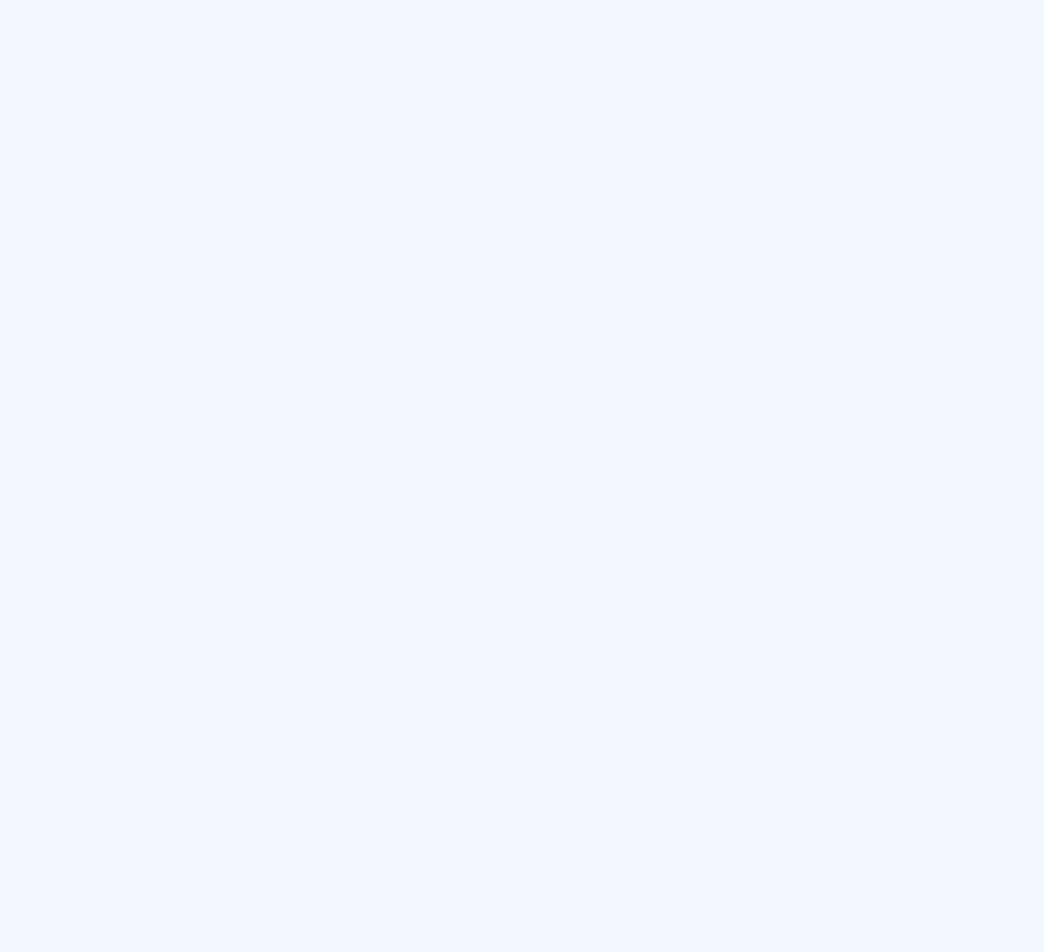
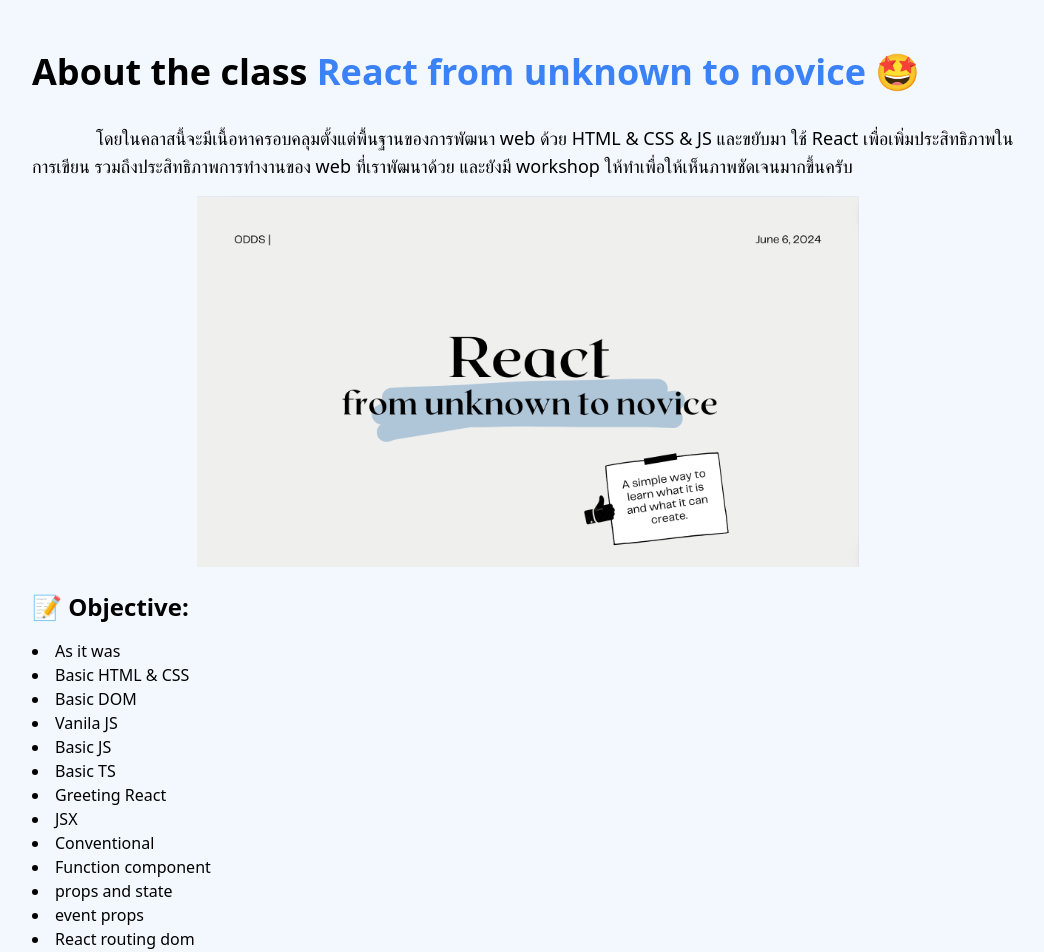
Before and after one commit to bazsup/todoapp-2024, a React (Vite) app: page /about in a window 1280 px wide. Before the commit this address had no page. Shown: the part 60-1012 px from the top of the page, without its empty margins (112-1156 px from the left). Before the commit the page ends 800 px from the top, so only its background shows below. Built offline with nearby package versions, Linux system fonts and the light colour scheme.

Commit message:
introduce about page

```diff
--- a/src/App.tsx
+++ b/src/App.tsx
@@ -9,6 +9,7 @@ import { fakeAuthProvider } from "./auth";
 import Home from "./components/Home";
 import Navbar from "./components/Navbar";
 import Todos from "./components/Todos";
+import About from "./components/About";
 
 const router = createBrowserRouter([
   {
@@ -32,6 +33,10 @@ const router = createBrowserRouter([
       {
         path: "todos",
         Component: Todos,
+      },
+      {
+        path: "about",
+        Component: About,
       },
     ],
   },
--- /dev/null
+++ b/src/components/About.tsx
@@ -0,0 +1,109 @@
+import reactClass from "../assets/react-class.png";
+import nvmScreenshot from "../assets/nvm_result_screenshot.png";
+
+function About() {
+  return (
+    <div className="max-w-screen-lg mx-auto flex flex-col gap-4">
+      <h1 className="text-4xl font-bold">
+        About the class{" "}
+        <span className="text-blue-500 font-bold">
+          React from unknown to novice 🤩
+        </span>
+      </h1>
+      <p className="text-lg mt-4 indent-16">
+        โดยในคลาสนี้จะมีเนื้อหาครอบคลุมตั้งแต่พื้นฐานของการพัฒนา web ด้วย HTML &
+        CSS & JS และขยับมา ใช้ React เพื่อเพิ่มประสิทธิภาพในการเขียน
+        รวมถึงประสิทธิภาพการทำงานของ web ที่เราพัฒนาด้วย และยังมี workshop
+        ให้ทำเพื่อให้เห็นภาพชัดเจนมากขึ้นครับ
+      </p>
+      <div>
+        <img src={reactClass} className="w-full md:w-2/3 mx-auto" />
+      </div>
+      <div className="flex flex-col gap-4 pb-12">
+        <h2 className="text-2xl font-bold mt-2">📝 Objective:</h2>
+        <ul className="list-disc list-inside">
+          <li>As it was</li>
+          <li>Basic HTML &amp; CSS&nbsp;</li>
+          <li>Basic DOM</li>
+          <li>Vanila JS&nbsp;</li>
+          <li>Basic JS</li>
+          <li>Basic TS</li>
+          <li>
+            Greeting React&nbsp;
+            <ul className="list-disc list-inside">
+              <li>JSX</li>
+              <li>Conventional</li>
+              <li>
+                Function component
+                <ul className="list-disc list-inside">
+                  <li>props and state&nbsp;</li>
+                  <li>event props</li>
+                </ul>
+              </li>
+            </ul>
+          </li>
+          <li>React routing dom</li>
+          <li>Higher Order Component</li>
+          <li>
+            Hook
+            <ul className="list-disc list-inside">
+              <li>useState</li>
+              <li>life cycle</li>
+              <li>useEffect</li>
+              <li>useRef</li>
+              <li>useMemo</li>
+              <li>useCallback</li>
+              <li>useContext</li>
+            </ul>
+          </li>
+          <li>Integrate to API (by Axios)</li>
+          <li>Component Testing</li>
+        </ul>
+        <h2 className="text-2xl font-bold mt-2">🤓 คลาสนี้เหมาะกับใคร</h2>
+        <ul className="list-disc list-inside">
+          <li>
+            เหมาะกับผู้ที่สนใจการพัฒนาเว็บไซต์ตั้งแต่เริ่มต้นด้วย HTML CSS JS
+            จนไปถึงการใช้ React เพื่อเพิ่มประสิทธิภาพในการทำงานของ web มากขึ้น
+          </li>
+        </ul>
+        <h2 className="text-2xl font-bold mt-2">🥨 PrereQuisites:</h2>
+        <ul className="list-disc list-inside">
+          <li>
+            NVM (Node Version Manager)&nbsp;
+            <ul className="list-disc list-inside">
+              <li>Mac can install by Brew</li>
+              <li>
+                Window&nbsp;{" "}
+                <a
+                  href="https://github.com/coreybutler/nvm-windows/releases"
+                  target="_blank"
+                  rel="noreferrer"
+                >
+                  https://github.com/coreybutler/nvm-windows/releases
+                </a>
+                &nbsp; (choose nvm-setup.exe)
+              </li>
+            </ul>
+          </li>
+          <li>VS code</li>
+          <li>Git</li>
+        </ul>
+        <div>Run NVM in terminal and see result</div>
+        <img src={nvmScreenshot} alt="" className="w-full md:w-2/3 mx-auto" />
+        <div>
+          <span className="font-bold">🗓️ วันที่สอน</span>:&nbsp; พฤหัส - ศุกร์
+          ที่ 6 - 7 มิถุนายน&nbsp; เวลา 9:00 - 17:00 น.
+        </div>
+        <div>
+          <span className="font-bold">🗼สถานที่:</span>&nbsp; Tipco Tower
+        </div>
+        <div>
+          🙋🏻รอบนี้รับจำกัดที่ 30 คน ขอสงวนสิทธ์ให้กับน้องๆ สหกิจก่อนครับ
+          หากผู้เรียนคนไหนเป็นสหกิจ รบกวนวงเล็บต่อท้ายว่า (สหกิจ) ด้วยน้าาาาา
+        </div>
+      </div>
+    </div>
+  );
+}
+
+export default About;
--- a/src/components/Home.tsx
+++ b/src/components/Home.tsx
@@ -6,7 +6,7 @@ function Home() {
       <div className="w-1/3 flex p-4 flex-col justify-center items-start text-left gap-6">
         <h1 className="text-5xl leading-tight">
           <span className="text-gray-500">Simplest Todo App powered by </span>
-          <span className="text-blue-500 font-bold line-he">React</span>
+          <span className="text-blue-500 font-bold">React</span>
         </h1>
       </div>
       <div className="w-2/3">
--- a/src/components/Navbar.tsx
+++ b/src/components/Navbar.tsx
@@ -9,6 +9,7 @@ function Navbar() {
         </Link>
         <div className="flex gap-5 items-center justify-end">
           <Link to="/todos">Go to App</Link>
+          <Link to="/about">About</Link>
           <button className="rounded-full bg-blue-500 text-white px-4 py-2">
             Login
           </button>
```
Also changed, not shown: src/assets/nvm_result_screenshot.png (added), src/assets/react-class.png (added).
